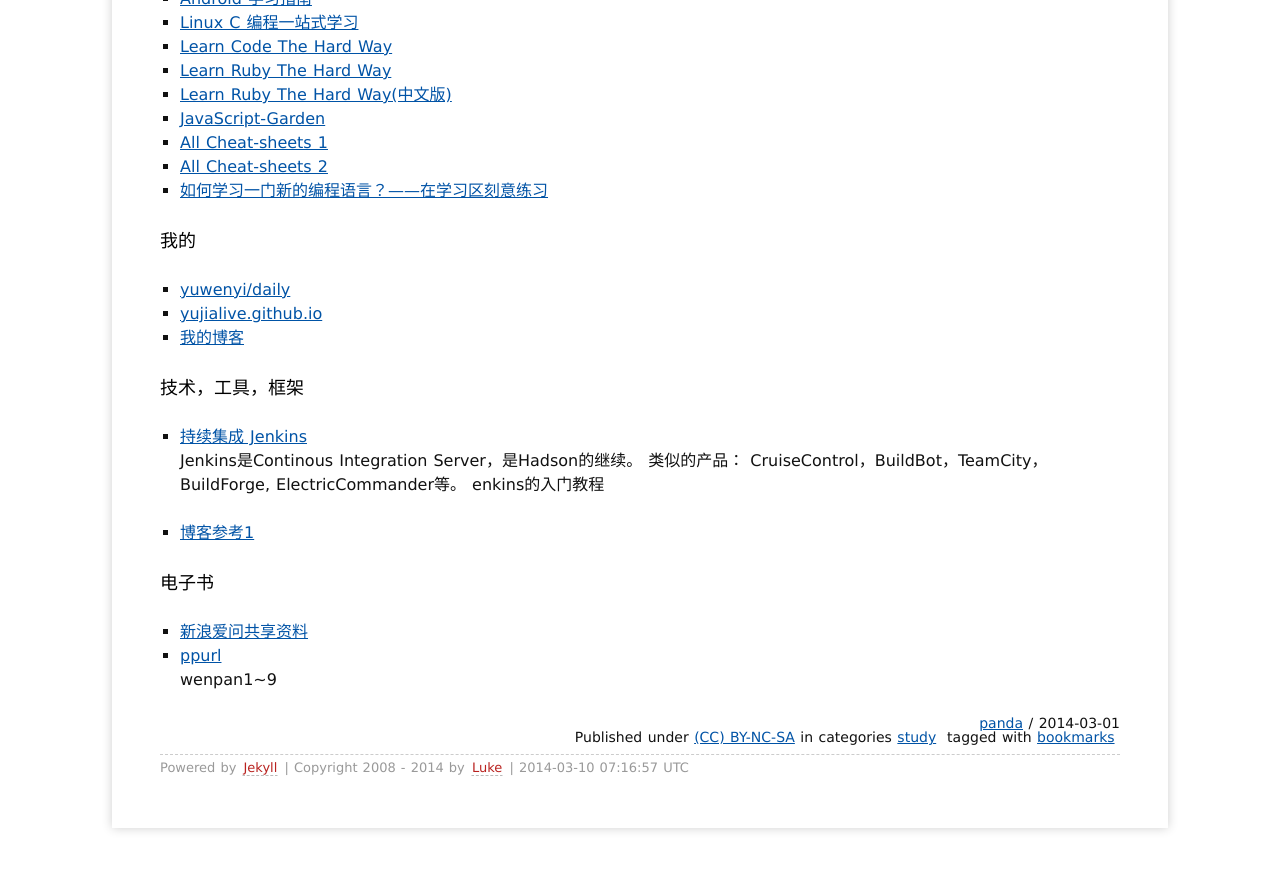
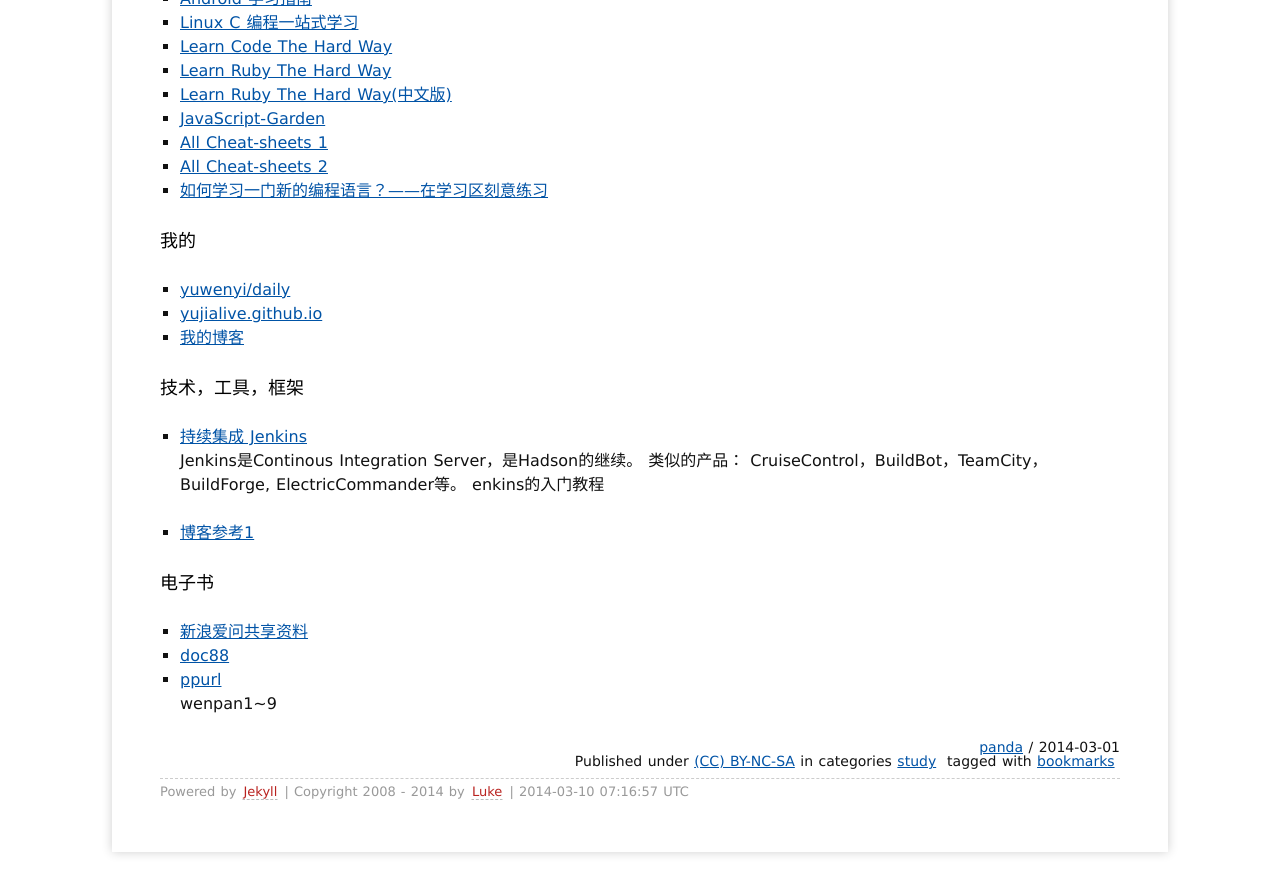
Before and after one commit to yujialive/yujialive.github.io, a Jekyll site: the page built from _posts/2014/2014-03-01-bookmarks.md, in a window 1280 px wide and 900 px high, scrolled down 796 px. Shown: the top 894 px of the window. Built offline with Jekyll 4.4.1, drawn with Linux system fonts in a browser that asks for light colours; Markdown is read by kramdown in place of the engine named in the settings; comment, search, counter and statistics services are not loaded.

Commit message:
daily updates

```diff
--- a/_posts/2014/2014-03-01-bookmarks.md
+++ b/_posts/2014/2014-03-01-bookmarks.md
@@ -50,5 +50,6 @@ enkins的入门教程
 
 ### 电子书
 - [新浪爱问共享资料](http://ishare.iask.sina.com.cn/)
+- [doc88](http://www.doc88.com/p-30822712336.html)
 - [ppurl](http://ppurl.com)
 > wenpan1~9
```
